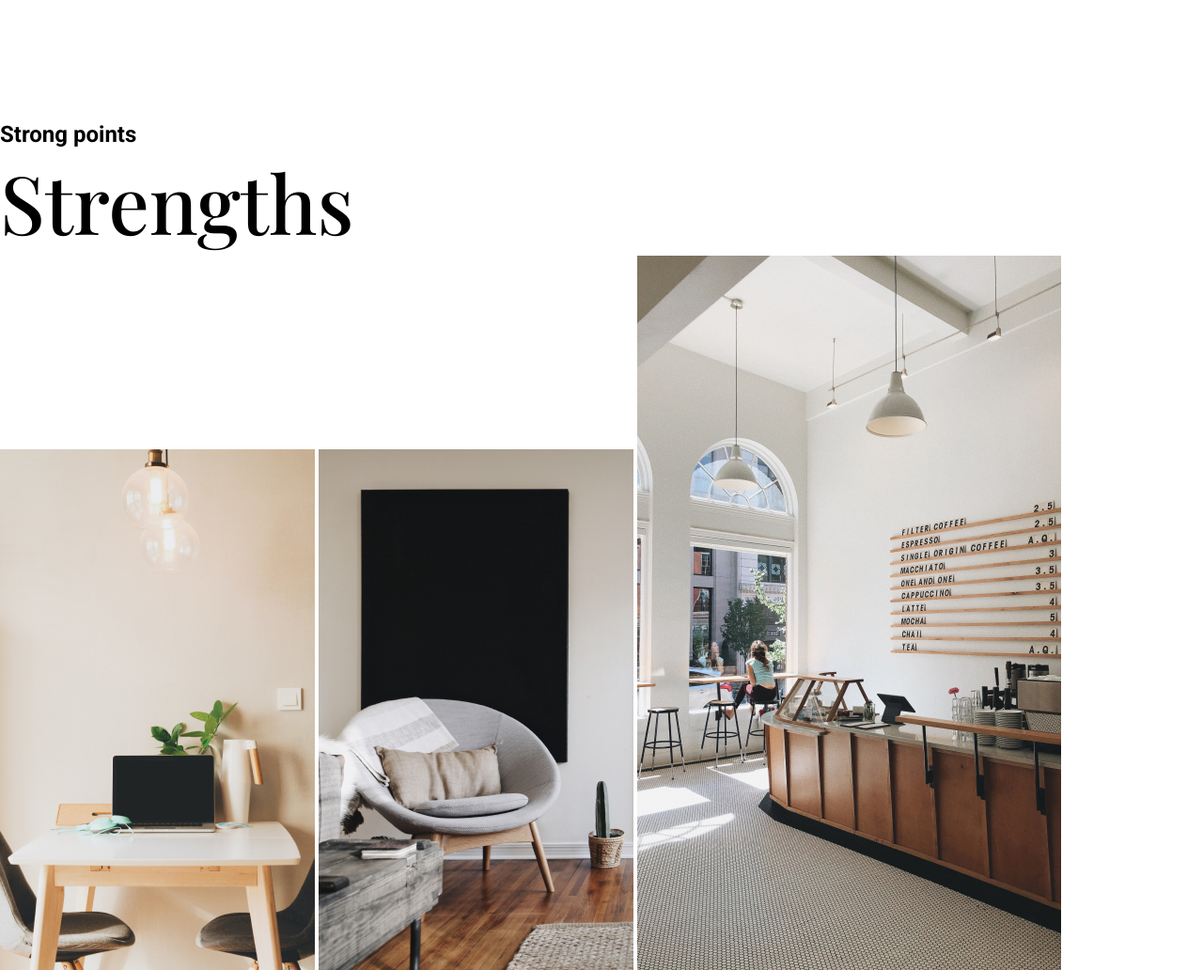
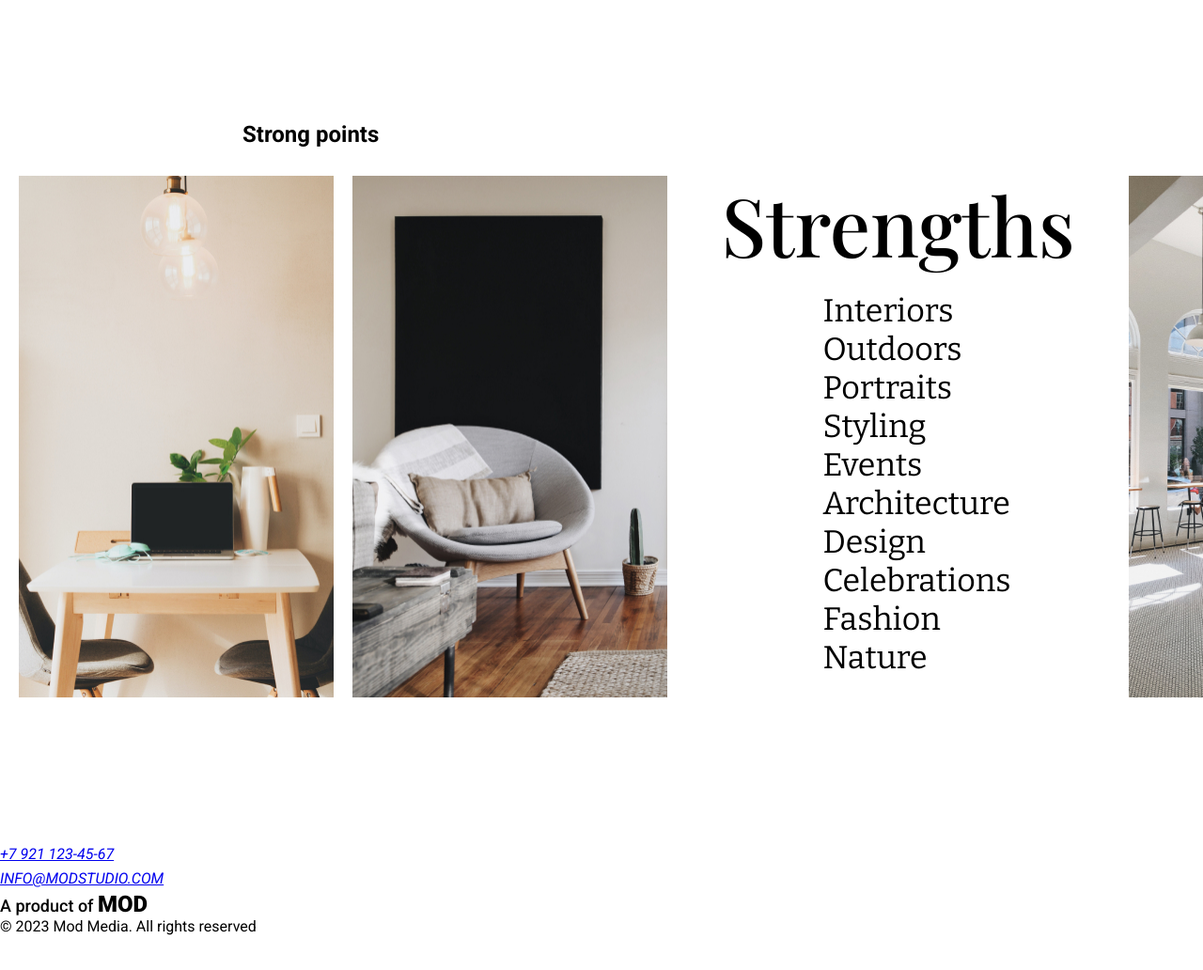
Before and after one commit to RurikV/otus-css-rurik, a plain HTML site: page index.html in a window 1280 px wide. Shown: the part 3520-4552 px from the top of the page at 94% size. After the commit the page ends 4515 px from the top, so only its background shows below. Drawn offline with nearby package versions, Linux system fonts and the light colour scheme; a web font is replaced by a local one.

Commit message:
Add a new style with fallback functionality for the strong points section

```diff
--- a/index.html
+++ b/index.html
@@ -18,6 +18,7 @@
     <link href="style/biography-layout.css" rel="stylesheet" />
     <link href="style/designer-layout.css" rel="stylesheet" />
     <link href="style/testimonial-layout.css" rel="stylesheet" />
+    <link href="style/strong-point-layout.css" rel="stylesheet" />
     <link href="style/style.css" rel="stylesheet" />
   </head>
   <body>
@@ -188,25 +189,26 @@
         </figure>
       </section>
 
-      <section id="StrongPoints" class="strong-point-section">
-        <header class="roboto-bold">
+      <section
+        id="StrongPoints"
+        class="roboto-bold strong-point-section-with-header"
+      >
         <h3>Strong points</h3>
-        </header>
-        <h2>Strengths</h2>
-        <figure>
+        <div class="strong-point-section">
+          <figure class="strong-point-image">
             <img
               src="img/dawid-liberadzki-vPFbVB7DPZI-unsplash%201.jpg"
               alt="Modern workspace with laptop, lamp, and plant"
             />
+          </figure>
+          <figure class="strong-point-image">
             <img
               src="img/avery-klein-JaXs8Tk5Iww-unsplash%201.jpg"
               alt="Cozy armchair by a wooden side table"
             />
-          <img
-            src="img/keghan-crossland-ZZxmc66SjfM-unsplash%201.jpg"
-            alt="Bright cafe interior with patrons and a barista at the counter"
-          />
           </figure>
+          <div class="strong-point-strengths">
+            <h2>Strengths</h2>
             <ul class="bitter-regular">
               <li>Interiors</li>
               <li>Outdoors</li>
@@ -219,6 +221,14 @@
               <li>Fashion</li>
               <li>Nature</li>
             </ul>
+          </div>
+          <figure class="strong-point-image">
+            <img
+              src="img/keghan-crossland-ZZxmc66SjfM-unsplash%201.jpg"
+              alt="Bright cafe interior with patrons and a barista at the counter"
+            />
+          </figure>
+        </div>
       </section>
 
       <footer class="site-footer">
--- /dev/null
+++ b/style/strong-point-layout.css
@@ -0,0 +1,58 @@
+:root {
+    --strong-point-section-gap: 1.25rem; /* 20px / 16px */
+    --strong-point-image-width: 335px;
+  }
+
+.strong-point-section {
+  margin-left: var(--strong-point-section-gap);
+  overflow-x: auto;
+}
+
+@supports (display: grid) {
+  .strong-point-section {
+    display: grid;
+    grid-template-columns: repeat(2, var(--strong-point-image-width)) 451px var(--strong-point-image-width);
+    column-gap: var(--strong-point-section-gap)
+  }
+}
+
+@supports not (display: grid) {
+    .strong-point-section {
+        display: flex; /* Activate flexbox if grid isn't supported  */
+        margin-right: var(--strong-point-section-gap)
+    }
+
+    .strong-point-image {
+        flex-basis: var(--strong-point-image-width);
+        margin-right: var(--strong-point-section-gap)
+    }
+
+    .strong-point-strengths {
+        flex-basis: 451px;
+        margin-right: var(--strong-point-section-gap)
+    }
+
+}
+
+.strong-point-strengths {
+  display: flex;
+  flex-direction: column;
+  align-items: center;
+  justify-content: center;
+  gap: /* 28px / 16px */ 1.75rem;
+  padding-bottom: /* 18px / 16px */ 1.125rem;
+}
+
+.strong-point-strengths > h2 {
+  line-height: 1;
+}
+
+.strong-point-section-with-header > h3 {
+  margin-left: 16.125rem; /* 258px / 16px */
+  margin-bottom: 1.875rem; /* 30px / 16px */
+}
+
+.strong-point-image img {
+  width: var(--strong-point-image-width);
+  height: 555px;
+}
```
Lines whose indentation alone changed are shown as unchanged.
